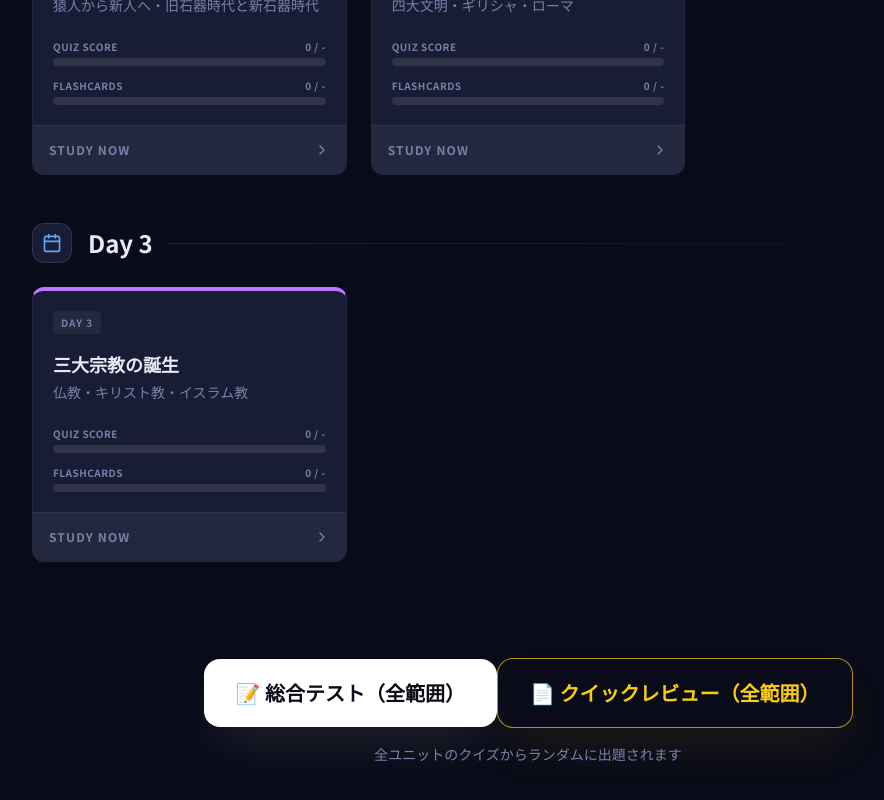
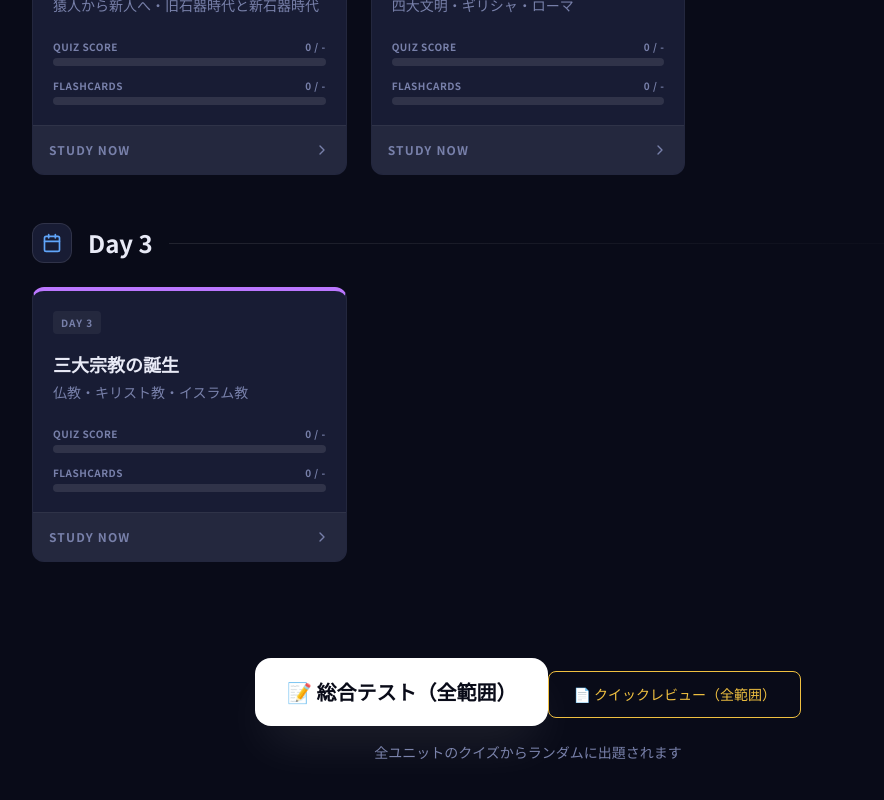
Before and after one commit to leaneritan/leo-rekishi, a React (Vite) app: page /#/ in a window 1280 px wide. Shown: the part 845-1645 px from the top of the page, without its empty margins (112-996 px from the left). Built offline with nearby package versions, Linux system fonts and the light colour scheme.

Commit message:
Use base URL for quick review anchor

```diff
--- a/src/pages/Home.jsx
+++ b/src/pages/Home.jsx
@@ -71,8 +71,21 @@ const Home = () => {
             📝 総合テスト（全範囲）
           </span>
         </button>
-        <a href="/leo-rekishi/rekishi_kanzen.html" target="_blank" rel="noopener noreferrer">
-          <button className="px-8 py-5 bg-background text-yellow-400 font-bold rounded-2xl border border-yellow-400/70 transition-all hover:scale-105 hover:bg-yellow-400/10 active:scale-95 shadow-2xl shadow-yellow-400/10 text-xl">
+        <a
+          href={`${import.meta.env.BASE_URL}rekishi_kanzen.html`}
+          target="_blank"
+          rel="noopener noreferrer"
+          style={{textDecoration: 'none'}}
+        >
+          <button style={{
+            border: '1px solid #f0c040',
+            color: '#f0c040',
+            background: 'transparent',
+            padding: '12px 24px',
+            borderRadius: '8px',
+            cursor: 'pointer',
+            fontSize: '14px'
+          }}>
             📄 クイックレビュー（全範囲）
           </button>
         </a>
```
